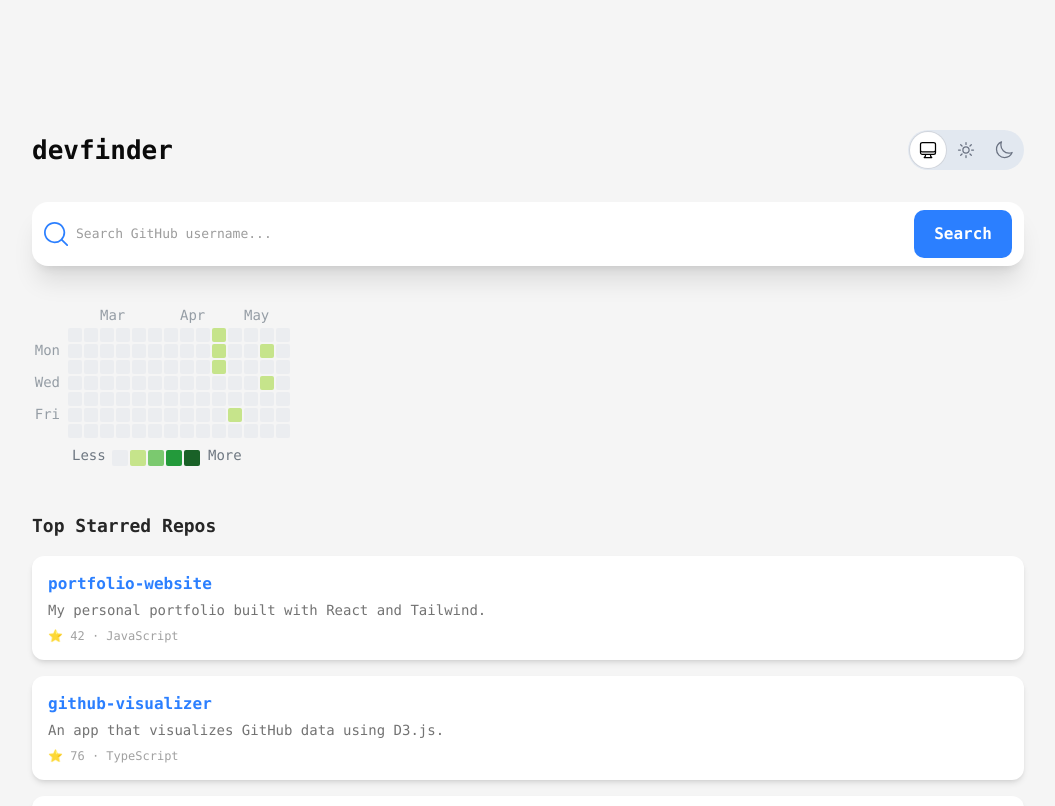
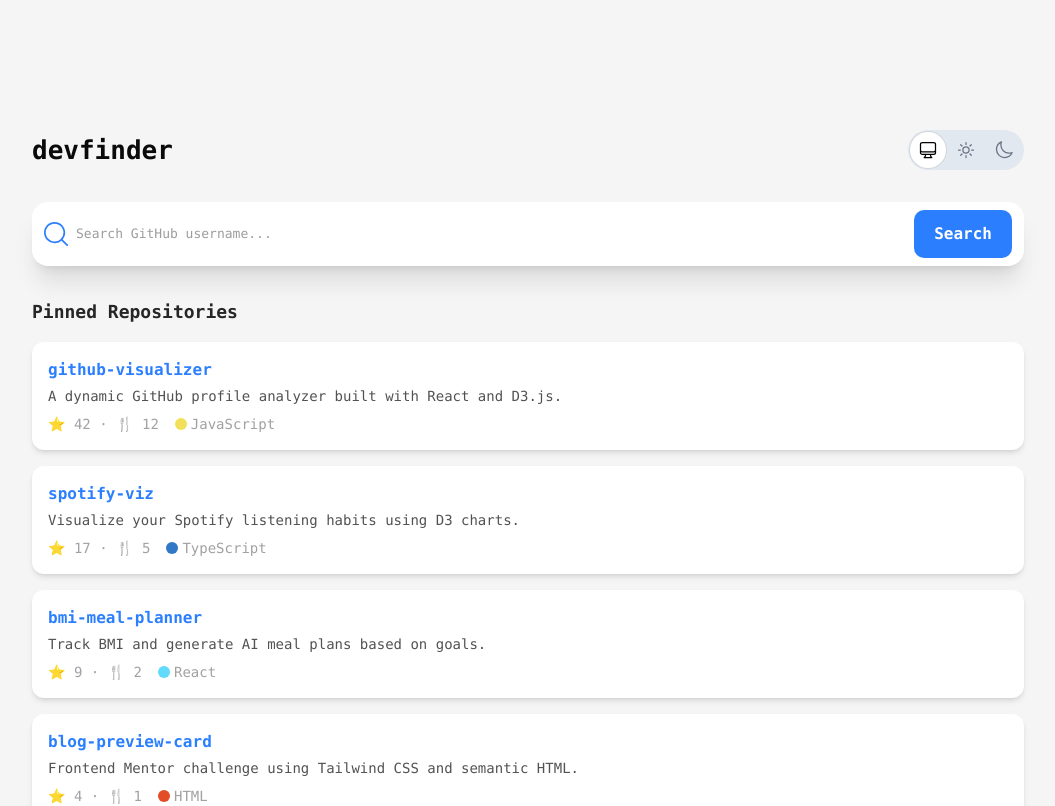
Before and after one commit to ubcyukiny/GitHub-User-Search-App, a React (Vite) app: page / in a window 1280 px wide. Shown: the top 806 px of the page, without its empty margins (112-1167 px from the left). Built offline with nearby package versions, Linux system fonts and the light colour scheme; no server answers.

Commit message:
Added pinned repo using graphQL

```diff
--- a/package.json
+++ b/package.json
@@ -11,6 +11,7 @@
   },
   "dependencies": {
     "@octokit/core": "^7.0.2",
+    "@octokit/graphql": "^9.0.1",
     "@tailwindcss/vite": "^4.1.7",
     "clsx": "^2.1.1",
     "d3": "^7.9.0",
@@ -18,6 +19,7 @@
     "octokit": "^5.0.2",
     "react": "^19.1.0",
     "react-dom": "^19.1.0",
+    "react-router-dom": "^7.6.2",
     "tailwindcss": "^4.1.7"
   },
   "devDependencies": {
--- a/src/App.jsx
+++ b/src/App.jsx
@@ -11,12 +11,14 @@
 import SkeletonRepoCard from "./components/ui/skeletons/SkeletonRepoCard";
 import DonutChart from "./components/D3/Donut";
 import ForceGraph from "./components/D3/ForceGraph";
+import PinnedRepos from "./components/ui/PinnedRepos";
 import {
   dummyChart,
   dummyGraph,
   dummyUser,
   dummyTopRepos,
   dummyEvents,
+  dummyPinned,
 } from "./data/dummyData";
 import {
   getUser,
@@ -24,6 +26,7 @@
   getRepoLanguages,
   buildForceGraphData,
   getUserEvents,
+  getPinnedRepos,
 } from "./api/githubAPI";
 
 function App() {
@@ -38,6 +41,7 @@
   });
   const [featuredRepos, setFeaturedRepos] = useState([]);
   const [events, setEvents] = useState([]);
+  const [pinned, setPinned] = useState([]);
 
   const getPreferredTheme = () => {
     if (typeof window !== "undefined" && window.matchMedia) {
@@ -108,6 +112,11 @@
         setEvents([]);
       });
 
+    // change later
+    getPinnedRepos(input)
+      .then((data) => setPinned(data))
+      .catch(console.error);
+
     setLoading(false);
   };
 
@@ -124,7 +133,9 @@
           <ThemeToggle theme={theme} setTheme={setTheme} />
         </div>
         <SearchBar onSearch={handleSearch} error={error} />
-
+        {!loading && pinned && (
+          <PinnedRepos repos={pinned?.length > 0 ? pinned : dummyPinned} />
+        )}
         {!loading && events && (
           <ThreeMonthHeatmap
             events={events?.length > 0 ? events : dummyEvents}
--- a/src/api/githubAPI.js
+++ b/src/api/githubAPI.js
@@ -1,4 +1,5 @@
 import { Octokit } from "@octokit/core";
+import { graphql } from "@octokit/graphql";
 
 const octokit = new Octokit({ auth: import.meta.env.VITE_GITHUB_TOKEN });
 
@@ -79,3 +80,34 @@
     per_page: 100,
   });
 };
+
+const PINNED_REPOS_QUERY = `query($username: String!) {
+  user(login: $username) {
+    pinnedItems(first: 6, types: REPOSITORY) {
+      nodes {
+        ... on Repository {
+          name
+          description
+          url
+          stargazerCount
+          forkCount
+          primaryLanguage {
+            name
+            color
+          }
+        }
+      }
+    }
+  }
+}`;
+
+const graphqlWithAuth = graphql.defaults({
+  headers: {
+    authorization: `token ${import.meta.env.VITE_GITHUB_TOKEN}`,
+  },
+});
+
+export const getPinnedRepos = async (username) => {
+  const res = await graphqlWithAuth(PINNED_REPOS_QUERY, { username });
+  return res.user.pinnedItems.nodes;
+};
--- /dev/null
+++ b/src/components/ui/PinnedRepos.jsx
@@ -0,0 +1,48 @@
+function PinnedRepos({ repos }) {
+  if (!repos || repos.length === 0) return null;
+
+  return (
+    <div className="flex flex-col gap-4">
+      <h2 className="text-lg font-semibold text-neutral-800 dark:text-white">
+        Pinned Repositories
+      </h2>
+
+      {repos.map((repo) => (
+        <div
+          key={repo.name}
+          className="rounded-xl bg-white p-4 shadow-md dark:bg-neutral-800"
+        >
+          <a
+            href={repo.url}
+            target="_blank"
+            rel="noopener noreferrer"
+            className="font-semibold text-blue-500 hover:underline"
+          >
+            {repo.name}
+          </a>
+
+          <p className="mt-1 line-clamp-2 text-sm text-neutral-600 dark:text-neutral-300">
+            {repo.description || "No description provided."}
+          </p>
+
+          <div className="mt-2 flex flex-wrap gap-4 text-sm text-neutral-400">
+            <div>
+              ⭐ {repo.stargazerCount} · 🍴 {repo.forkCount}
+            </div>
+            {repo.primaryLanguage && (
+              <div className="flex items-center gap-1">
+                <span
+                  className="h-3 w-3 rounded-full"
+                  style={{ backgroundColor: repo.primaryLanguage.color }}
+                />
+                <span>{repo.primaryLanguage.name}</span>
+              </div>
+            )}
+          </div>
+        </div>
+      ))}
+    </div>
+  );
+}
+
+export default PinnedRepos;
--- a/src/data/dummyData.js
+++ b/src/data/dummyData.js
@@ -100,3 +100,52 @@
   { created_at: "2025-06-03T13:45:00Z" },
   { created_at: "2025-06-04T14:00:00Z" },
 ];
+
+export const dummyPinned = [
+  {
+    name: "github-visualizer",
+    description:
+      "A dynamic GitHub profile analyzer built with React and D3.js.",
+    url: "https://github.com/ubcyukiny/github-visualizer",
+    stargazerCount: 42,
+    forkCount: 12,
+    primaryLanguage: {
+      name: "JavaScript",
+      color: "#f1e05a",
+    },
+  },
+  {
+    name: "spotify-viz",
+    description: "Visualize your Spotify listening habits using D3 charts.",
+    url: "https://github.com/ubcyukiny/spotify-viz",
+    stargazerCount: 17,
+    forkCount: 5,
+    primaryLanguage: {
+      name: "TypeScript",
+      color: "#3178c6",
+    },
+  },
+  {
+    name: "bmi-meal-planner",
+    description: "Track BMI and generate AI meal plans based on goals.",
+    url: "https://github.com/ubcyukiny/bmi-meal-planner",
+    stargazerCount: 9,
+    forkCount: 2,
+    primaryLanguage: {
+      name: "React",
+      color: "#61dafb",
+    },
+  },
+  {
+    name: "blog-preview-card",
+    description:
+      "Frontend Mentor challenge using Tailwind CSS and semantic HTML.",
+    url: "https://github.com/ubcyukiny/blog-preview-card",
+    stargazerCount: 4,
+    forkCount: 1,
+    primaryLanguage: {
+      name: "HTML",
+      color: "#e34c26",
+    },
+  },
+];
--- a/src/main.jsx
+++ b/src/main.jsx
@@ -1,10 +1,13 @@
-import { StrictMode } from 'react';
-import { createRoot } from 'react-dom/client';
-import './index.css';
-import App from './App.jsx';
+import { StrictMode } from "react";
+import { createRoot } from "react-dom/client";
+import "./index.css";
+import App from "./App.jsx";
+import { BrowserRouter } from "react-router-dom";
 
-createRoot(document.getElementById('root')).render(
+createRoot(document.getElementById("root")).render(
   <StrictMode>
-    <App />
-  </StrictMode>
+    <BrowserRouter>
+      <App />
+    </BrowserRouter>
+  </StrictMode>,
 );
```
Also changed, not shown: 1 other file (tests, documents, lock files or other folders).
